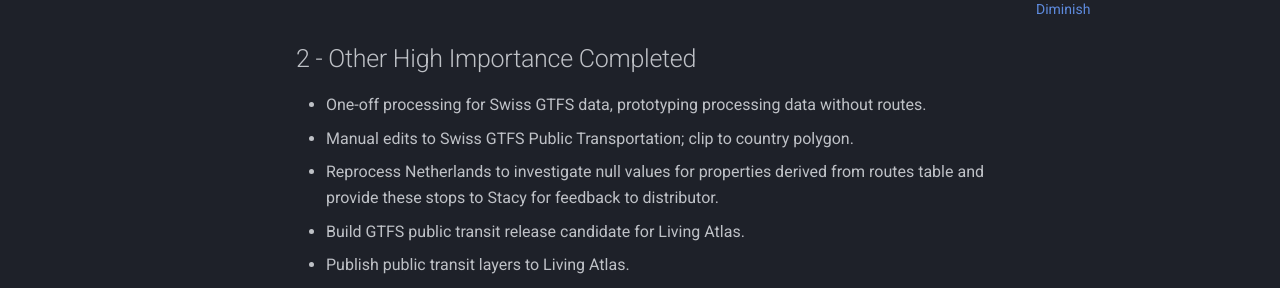
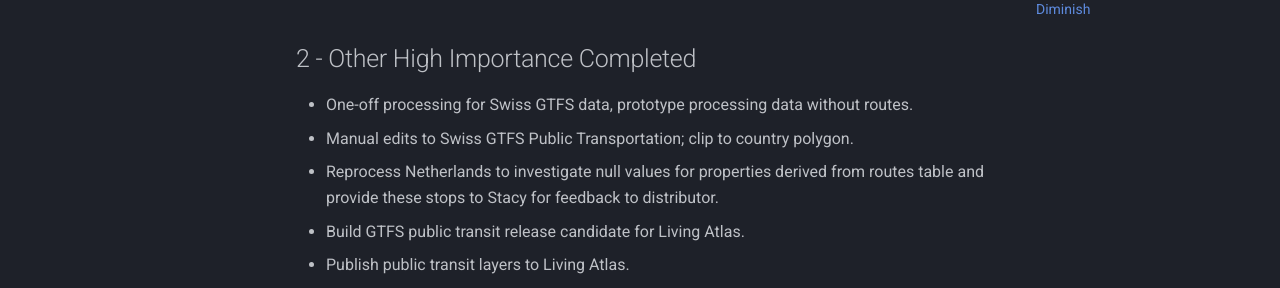
Before and after one commit to knu2xs/esri-resource-page, an MkDocs documentation site: the page built from docs/sitreps/posts/sitrep_20241012.md, in a window 1280 px wide. Shown: the part 255-543 px from the top of the page. Built offline with MkDocs 1.6.1 and Material for MkDocs 9.7.7, drawn with Linux system fonts in a browser that asks for light colours.

Commit message:
update sitreps

```diff
--- a/docs/sitreps/posts/sitrep_20241012.md
+++ b/docs/sitreps/posts/sitrep_20241012.md
@@ -10,7 +10,7 @@
 
 ## 2 - Other High Importance Completed
 
-- One-off processing for Swiss GTFS data, prototyping processing data without routes.
+- One-off processing for Swiss GTFS data, prototype processing data without routes.
 - Manual edits to Swiss GTFS Public Transportation; clip to country polygon.
 - Reprocess Netherlands to investigate null values for properties derived from routes table and provide these stops to Stacy for feedback to distributor.
 - Build GTFS public transit release candidate for Living Atlas.
```
